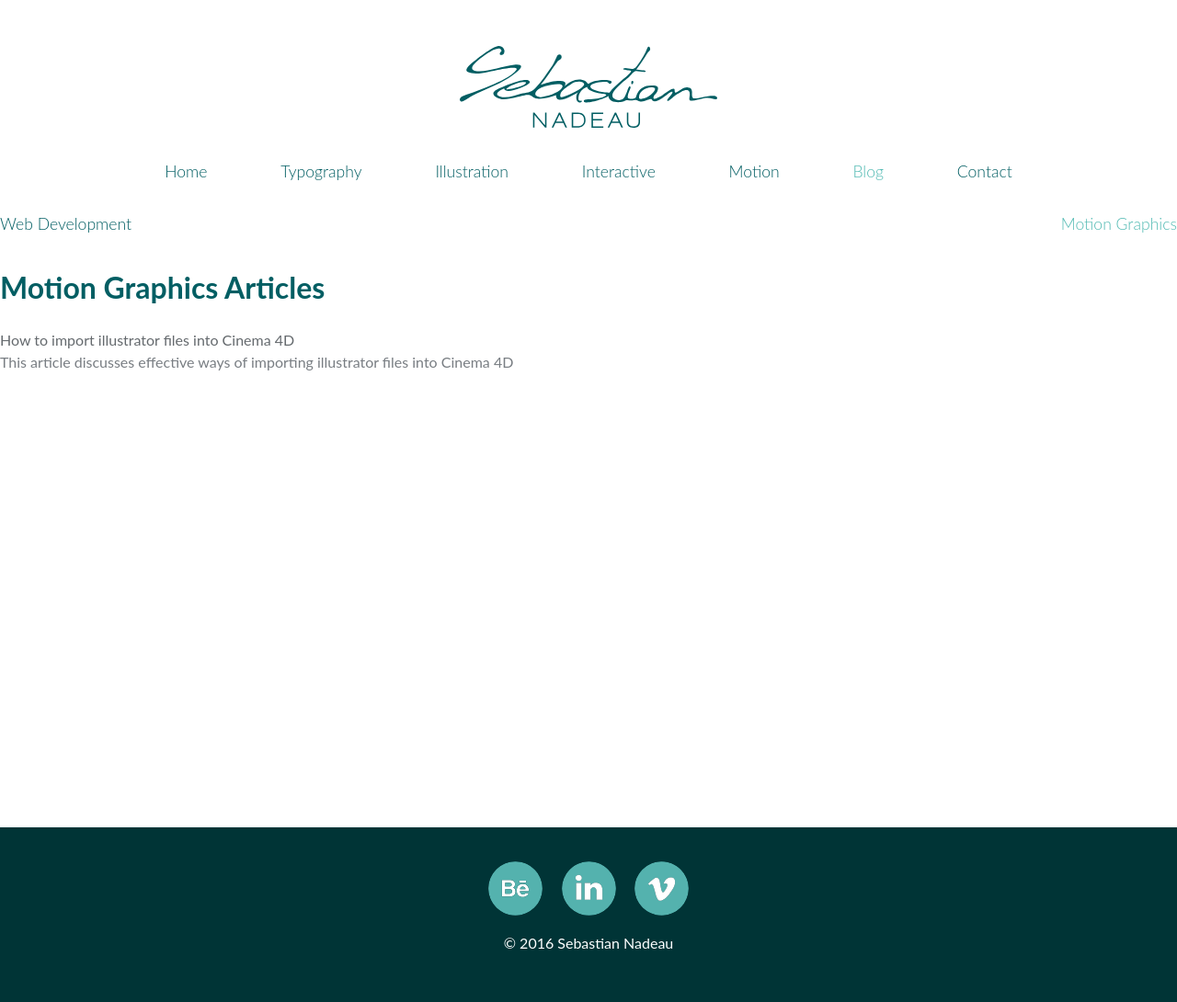
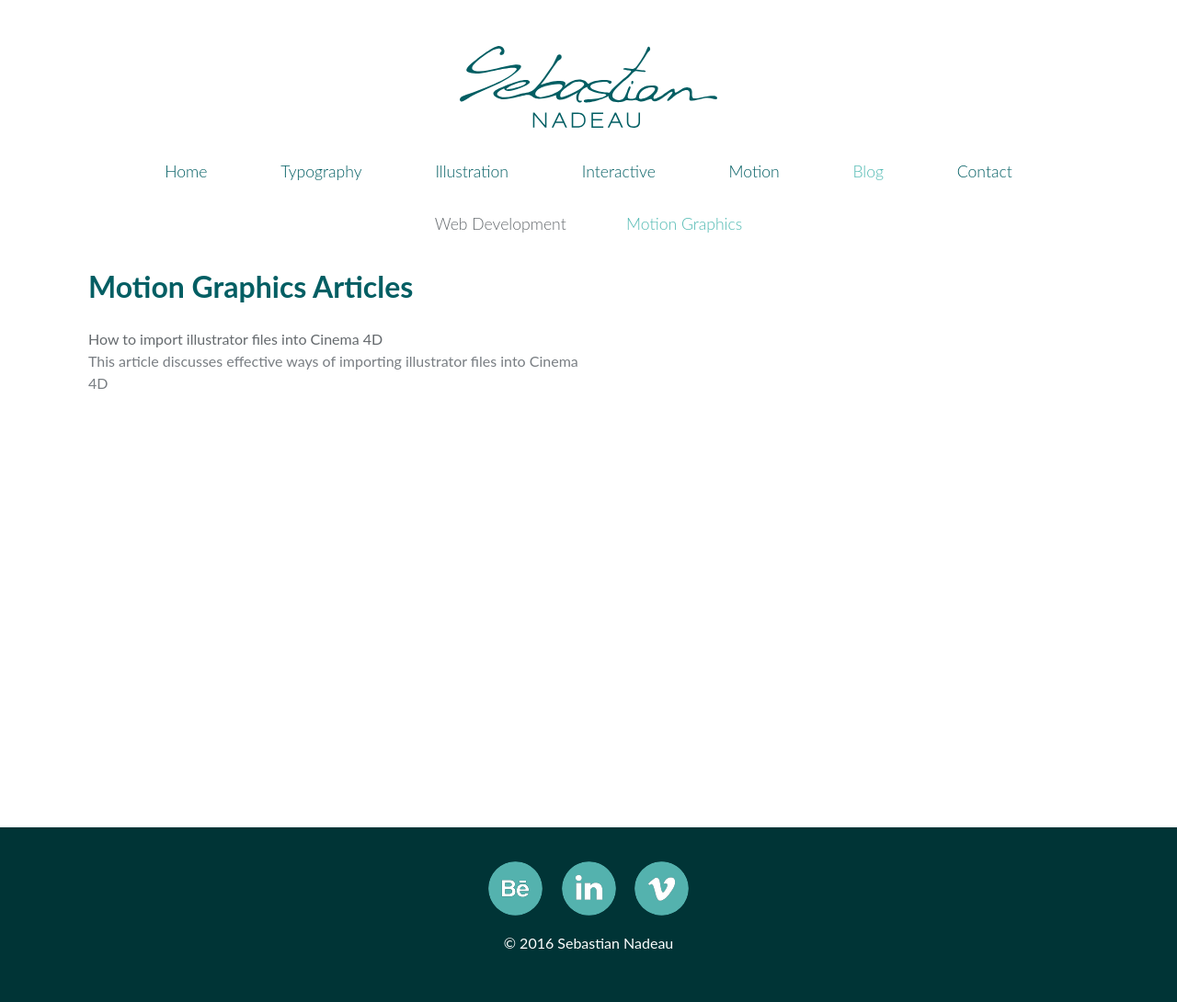
Before and after one commit to sebastiann88/personal-online-portfolio, a Jekyll site: the page built from blog-mo-graphics.html, in a window 1280 px wide. Shown: the whole page at 92% size. Built offline with Jekyll 4.4.1, drawn with Linux system fonts in a browser that asks for light colours; nearby versions of some CDN libraries.

Commit message:
style(all): set-up layout for blog posts

```diff
--- a/_layouts/blog.html
+++ b/_layouts/blog.html
@@ -3,7 +3,7 @@
 ---
 
 <nav>
-    <ul class="nav">
+    <ul class="blog-nav">
         <li><a href="{{site.baseurl}}/blog-web-development/"><h6 class="{% if page.url contains 'web-development' %}current{% endif %}">Web Development</h6></a></li>
         <li><a href="{{site.baseurl}}/blog-mo-graphics/"><h6 class="{% if page.url contains 'graphics' %}current{% endif %}">Motion Graphics</h6></a></li>
     </ul>
--- a/_layouts/default.html
+++ b/_layouts/default.html
@@ -44,7 +44,7 @@
                     <img class="nav-open" src="{{site.baseurl}}/images/hamburger-open.svg" alt="Open Navigation">
                     <img class="nav-close" src="{{site.baseurl}}/images/hamburger-close.svg" alt="Close Navigation">
                 </label>
-                <ul class="nav">
+                <ul class="nav main-nav">
                     <li><a href="{{site.baseurl}}/"><h6 class="{% if page.url contains 'all' %}current{% endif %}">Home</h6></a></li>
                     <li><a href="{{site.baseurl}}/typography/"><h6 class="{% if page.url contains 'typography' %}current{% endif %}">Typography</h6></a></li>
                     <li><a href="{{site.baseurl}}/illustration/"><h6 class="{% if page.url contains 'illustration' %}current{% endif %}">Illustration</h6></a></li>
--- a/blog-mo-graphics.html
+++ b/blog-mo-graphics.html
@@ -5,13 +5,14 @@
 featured_image: /images/brand-logotype.jpg
 ---
 
+<div class="preview-wrapper">
     <h1>Motion Graphics Articles</h1>
-
-<ul>
+    <ul class="grid">
         {% for article in site.categories.motion-graphics %}
-    <li>
+        <li class="unit unit-s-1 unit-m-1-2 unit-h-1-4">
             <a href="">{{article.title}}</a>
             <p>{{article.meta}}</p>
         </li>
         {% endfor %}
     </ul>
+</div>
--- a/css/main.css
+++ b/css/main.css
@@ -102,24 +102,32 @@
     padding: 0;
 }
 
-.blog {
-    display: block;
-}
-
 nav {
     z-index: 5;
 }
 
 .nav {
+    display: none;
     margin-left: auto;
     margin right: auto;
-    display: none;
     position: absolute;
     right: 0;
     top: 100%;
     width: 100%;
     background-color: #003436;
     z-index: 5;
+}
+
+.blog-nav {
+    display:-webkit-flex;
+    display: flex;
+    flex-direction: row;
+    -webkit-justify-content: space-around;
+    justify-content: space-around;
+    align-self:center;
+    margin: 0 auto;
+    max-width: 25em;
+    width: 100%;
 }
 
 .nav a {
@@ -561,8 +569,13 @@
         position: relative;
         background-color: transparent;
         top: 0;
+	}
 
-	}
+    .blog-nav {
+        display:-webkit-flex;
+        display: flex;
+    }
+
 	.nav a {
 		border-bottom-color: transparent;
         color: #025E63;
```
Also changed, not shown: blog-web-development.html (+5 -3 lines). Lines whose indentation alone changed are shown as unchanged.
